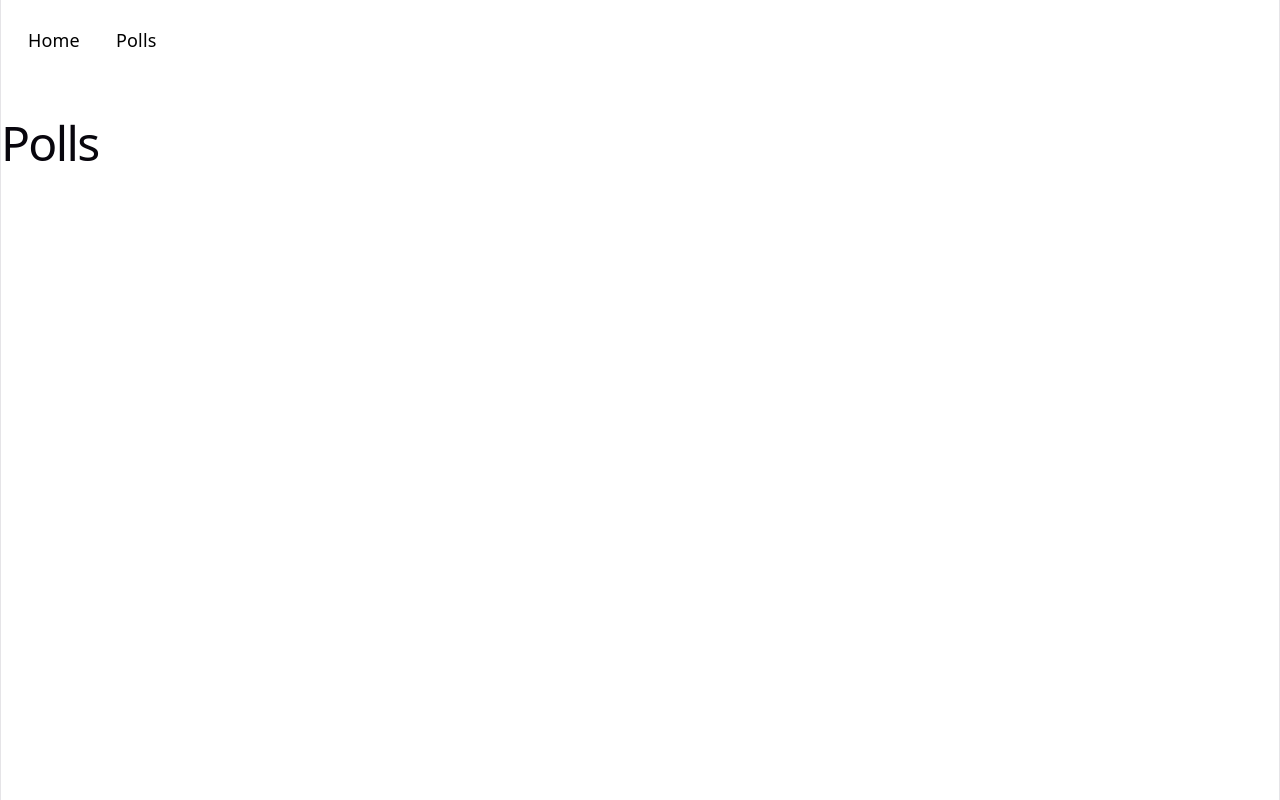
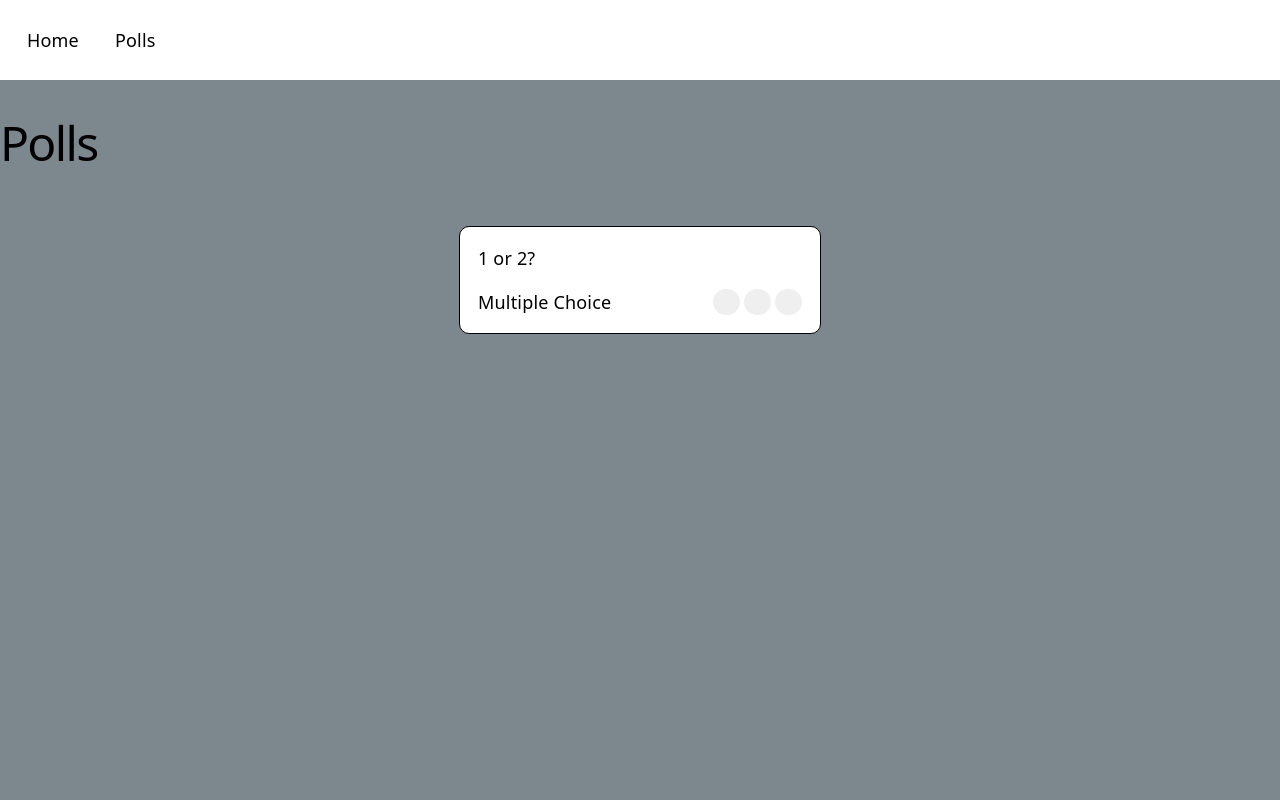
Before and after one commit to Aidan454/huskypoll, a React app in the folder frontend/: page /Polls in a window 1280 px wide. Built offline with nearby package versions, Linux system fonts and the light colour scheme; the HTML template or start-up script is replaced by a standard one.

Commit message:
create poll card and toggle buttons

```diff
--- a/frontend/src/App.css
+++ b/frontend/src/App.css
@@ -1,21 +1,4 @@
-.counter {
-  font-size: 16px;
-  padding: 5px 10px;
-  border-radius: 5px;
-  color: var(--accent);
-  background: var(--accent-bg);
-  border: 2px solid transparent;
-  transition: border-color 0.3s;
-  margin-bottom: 24px;
 
-  &:hover {
-    border-color: var(--accent-border);
-  }
-  &:focus-visible {
-    outline: 2px solid var(--accent);
-    outline-offset: 2px;
-  }
-}
 
 .hero {
   position: relative;
--- /dev/null
+++ b/frontend/src/components/PollCard/PollCard.css
@@ -0,0 +1,30 @@
+.poll {
+    border: 1px solid;
+    border-radius: 10px;
+    margin-inline: auto;
+    background-color: var(--color-white);
+    display: inline-block;
+    position: relative;
+    width: 20em;
+
+}
+
+#poll-name {
+    text-align: left;
+    padding: 1em;
+}
+
+#poll-info {
+    display: block;
+    padding-bottom: 1em;
+    padding-inline: 1em;
+    text-align: left;
+}
+
+.poll-buttons {
+    position: absolute;
+    right: 1em;
+    bottom: 1em;
+    display: flex;
+    gap: 0.25em
+}
--- /dev/null
+++ b/frontend/src/components/PollCard/PollCard.jsx
@@ -0,0 +1,19 @@
+import ToggleButton from '../ToggleButton/ToggleButton'
+import './PollCard.css'
+
+export default function PollCard({question, type}){
+    return (
+    <>
+    <div className="poll">
+        <div id="poll-name">{question}</div>
+        <div id="poll-info">
+            <div id="poll-type">{type}</div>
+        </div>
+        <div className="poll-buttons">
+            <ToggleButton id='toggle-btn' />
+            <ToggleButton id='toggle-btn' />
+            <ToggleButton id='toggle-btn' />
+        </div>
+    </div>
+    </>)
+}
--- /dev/null
+++ b/frontend/src/components/ToggleButton/ToggleButton.css
@@ -0,0 +1,6 @@
+#toggle-btn {
+    border-radius: 50%;
+    height: 2em;
+    width: 2em;
+    border: none;
+}
--- /dev/null
+++ b/frontend/src/components/ToggleButton/ToggleButton.jsx
@@ -0,0 +1,13 @@
+import './ToggleButton.css'
+import { useState } from 'react'
+
+export default function ToggleButton({id, on, off}){
+    const [state, setState] = useState(false)
+    return (
+        <>
+            <button id={id}>
+
+            </button>
+        </>
+    )
+}
--- a/frontend/src/index.css
+++ b/frontend/src/index.css
@@ -3,17 +3,6 @@
   --color-white: #ffffff;
   --color-gray: #7c878e;
   --color-blue-accent: #013ecd;
-  --text: #6b6375;
-  --text-h: #08060d;
-  --bg: #fff;
-  --border: #e5e4e7;
-  --code-bg: #f4f3ec;
-  --accent: #aa3bff;
-  --accent-bg: rgba(170, 59, 255, 0.1);
-  --accent-border: rgba(170, 59, 255, 0.5);
-  --social-bg: rgba(244, 243, 236, 0.5);
-  --shadow:
-    rgba(0, 0, 0, 0.1) 0 10px 15px -3px, rgba(0, 0, 0, 0.05) 0 4px 6px -2px;
 
   --sans: system-ui, 'Segoe UI', Roboto, sans-serif;
   --heading: system-ui, 'Segoe UI', Roboto, sans-serif;
@@ -23,7 +12,7 @@
   letter-spacing: 0.18px;
   color-scheme: light dark;
   color: var(--text);
-  background: var(--bg);
+  background: var(--color-gray);
   font-synthesis: none;
   text-rendering: optimizeLegibility;
   -webkit-font-smoothing: antialiased;
@@ -34,25 +23,11 @@
   }
 }
 
-@media (prefers-color-scheme: dark) {
+/* @media (prefers-color-scheme: dark) {
   :root {
-    --text: #9ca3af;
-    --text-h: #f3f4f6;
-    --bg: #16171d;
-    --border: #2e303a;
-    --code-bg: #1f2028;
-    --accent: #c084fc;
-    --accent-bg: rgba(192, 132, 252, 0.15);
-    --accent-border: rgba(192, 132, 252, 0.5);
-    --social-bg: rgba(47, 48, 58, 0.5);
-    --shadow:
-      rgba(0, 0, 0, 0.4) 0 10px 15px -3px, rgba(0, 0, 0, 0.25) 0 4px 6px -2px;
-  }
 
-  #social .button-icon {
-    filter: invert(1) brightness(2);
-  }
-}
+  } */
+
 
 body {
   margin: 0;
--- a/frontend/src/pages/Polls.jsx
+++ b/frontend/src/pages/Polls.jsx
@@ -1,10 +1,12 @@
 import Header from "../components/Header/Header";
+import PollCard from "../components/PollCard/PollCard";
 
 export default function Polls() {
     return (
         <>
             <Header />
             <h1>Polls</h1>
+            <PollCard question="1 or 2?" type="Multiple Choice"/>
         </>
     )
 }
```
